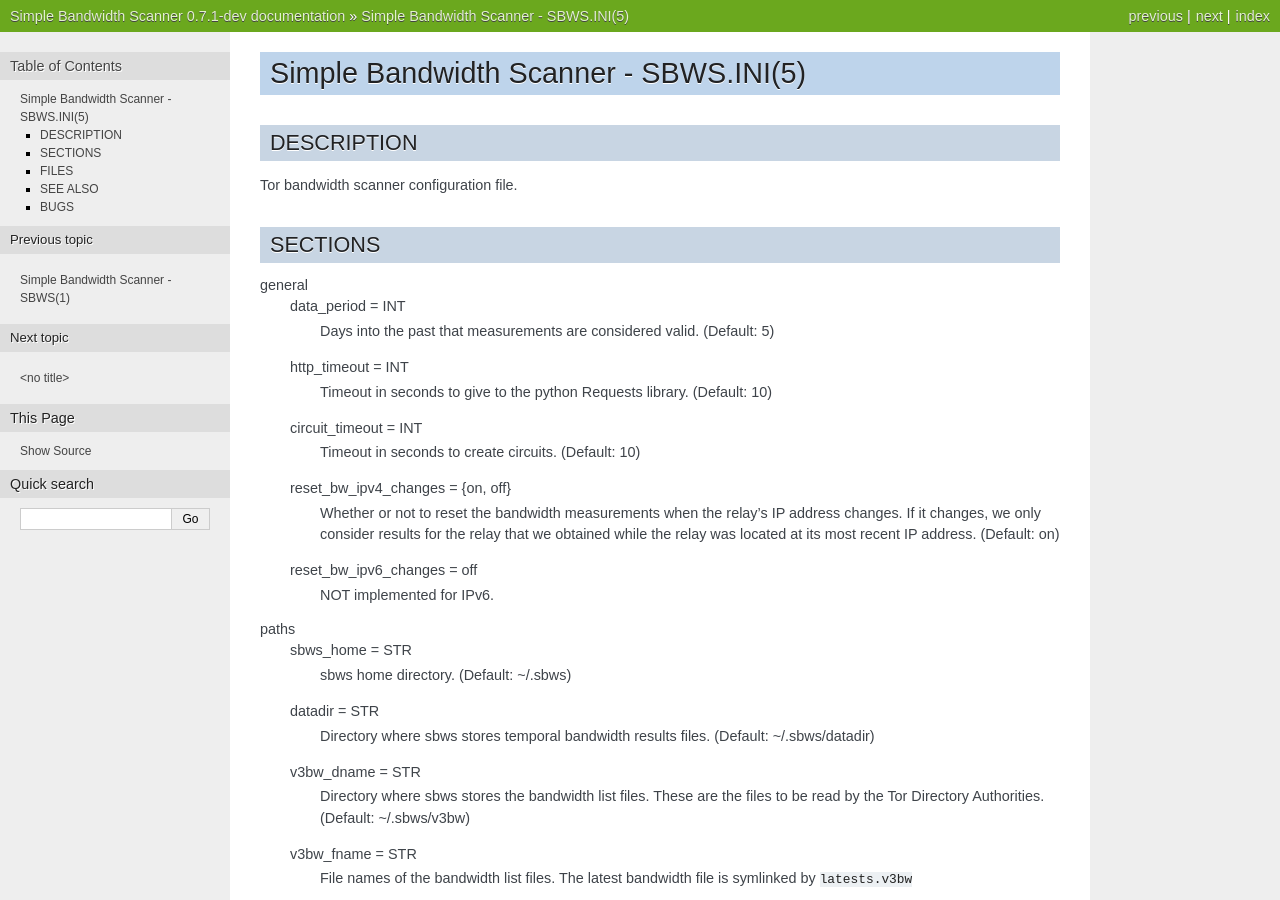
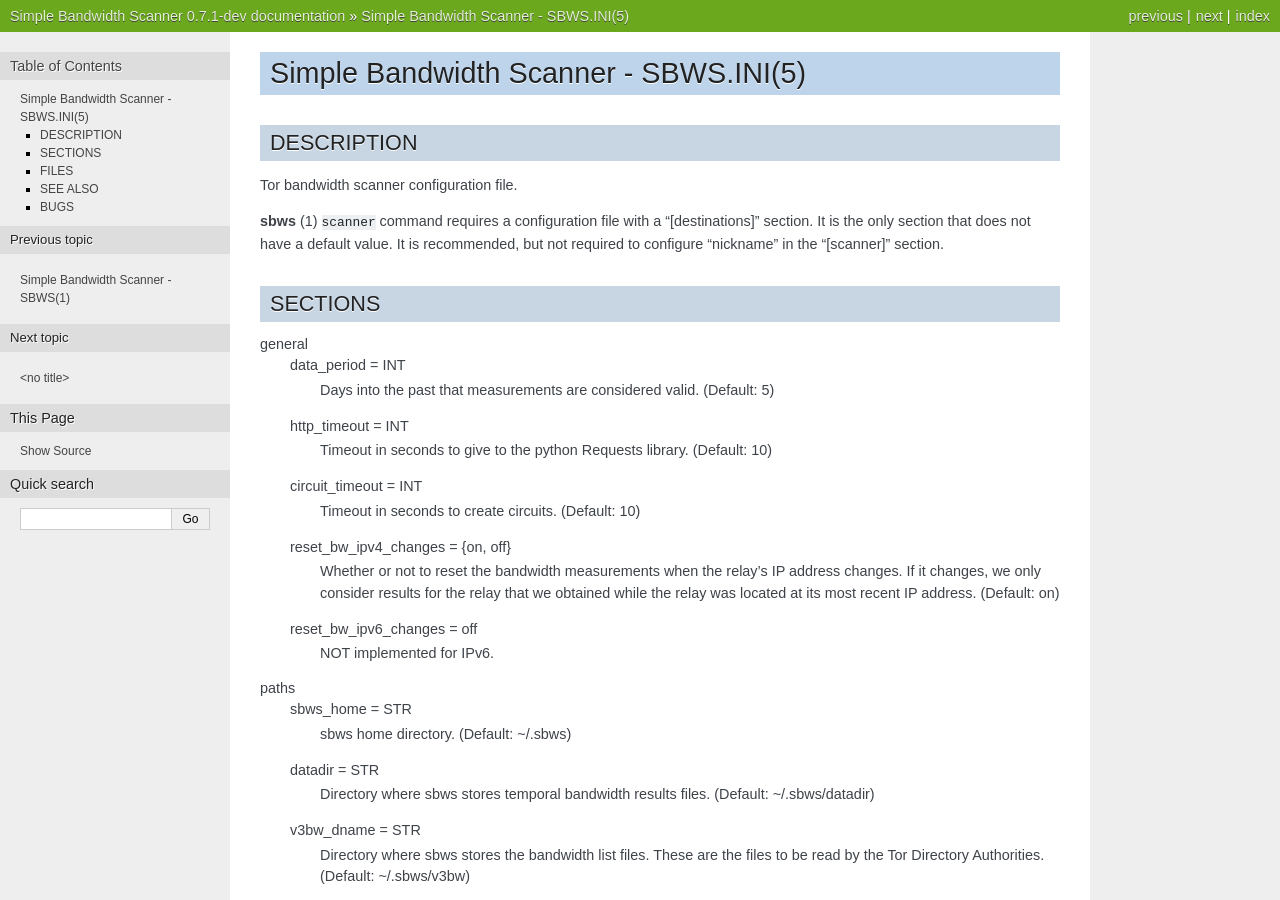
Before and after one commit to torproject/sbws, a Sphinx documentation site: the page built from docs/source/man_sbws.ini.rst, in a window 1280 px wide and 900 px high. Built offline with Sphinx 7.4.7, drawn with Linux system fonts in a browser that asks for light colours.

Commit message:
Clarify which section must be edited

```diff
--- a/docs/source/man_sbws.ini.rst
+++ b/docs/source/man_sbws.ini.rst
@@ -5,6 +5,13 @@
 -----------
 
 Tor bandwidth scanner configuration file.
+
+**sbws** (1) ``scanner`` command requires a configuration file with a
+"[destinations]" section.
+It is the only section that does not have a default value.
+It is recommended, but not required to configure "nickname" in the "[scanner]"
+section.
+
 
 SECTIONS
 ---------
```
